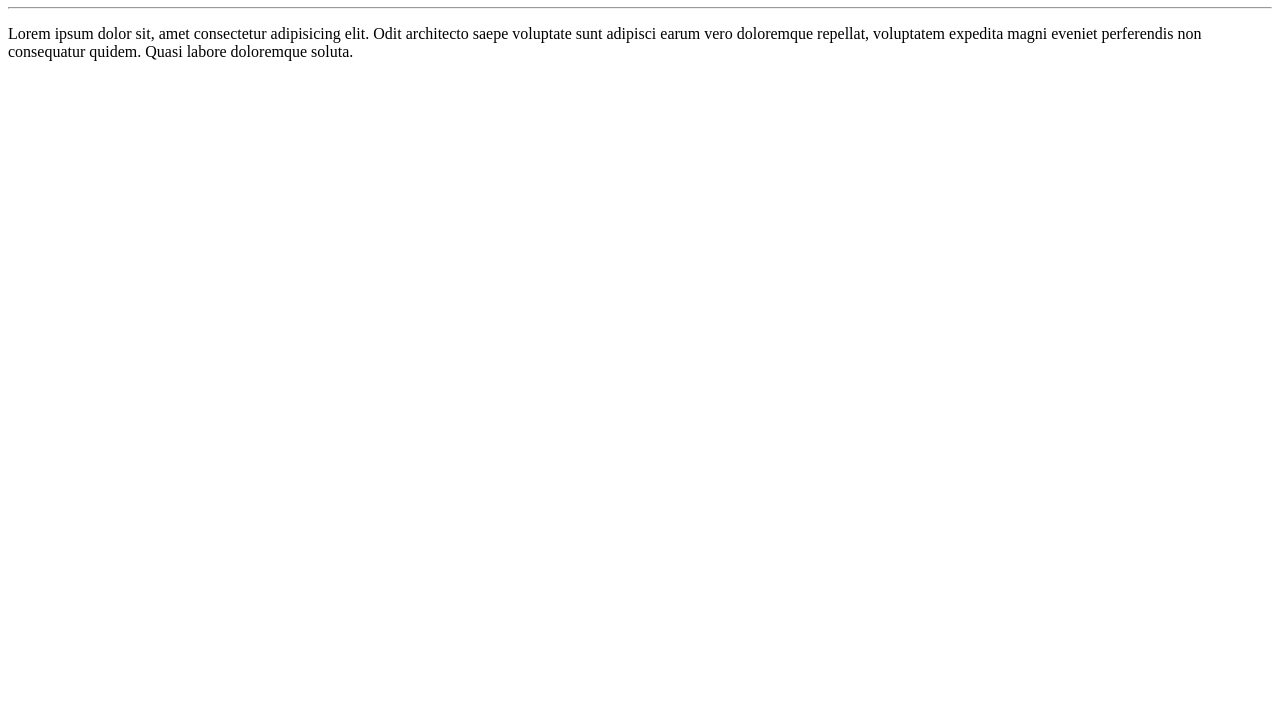
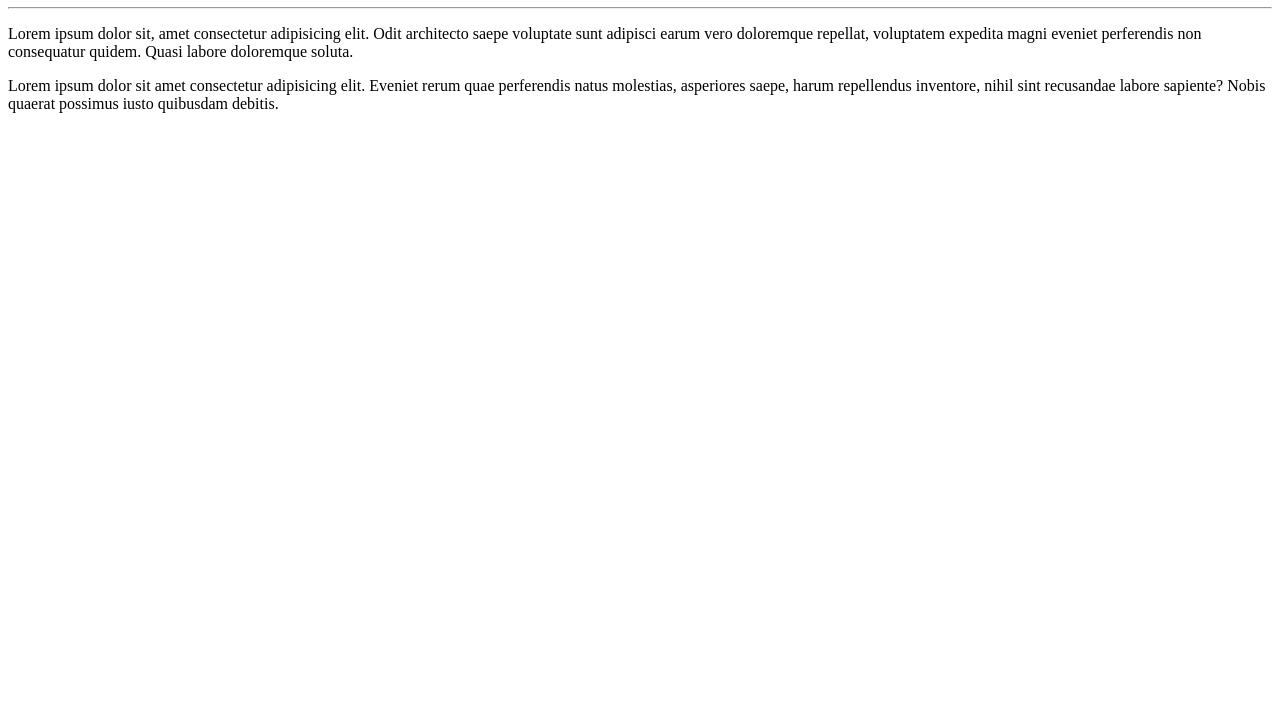
Before and after one commit to flavi-abr/Ola-Mundo, a plain HTML site: page site-exemplo/index.html in a window 1280 px wide. Shown: the part 73-800 px from the top of the page. Drawn offline with Linux system fonts and the light colour scheme.

Commit message:
Adicionei 1 parágrafo

```diff
--- a/site-exemplo/index.html
+++ b/site-exemplo/index.html
@@ -9,5 +9,6 @@
     <h1>Olá, mundo!</h1>
     <hr>
     <p>Lorem ipsum dolor sit, amet consectetur adipisicing elit. Odit architecto saepe voluptate sunt adipisci earum vero doloremque repellat, voluptatem expedita magni eveniet perferendis non consequatur quidem. Quasi labore doloremque soluta.</p>
+    <p>Lorem ipsum dolor sit amet consectetur adipisicing elit. Eveniet rerum quae perferendis natus molestias, asperiores saepe, harum repellendus inventore, nihil sint recusandae labore sapiente? Nobis quaerat possimus iusto quibusdam debitis.</p>
 </body>
 </html>
```
